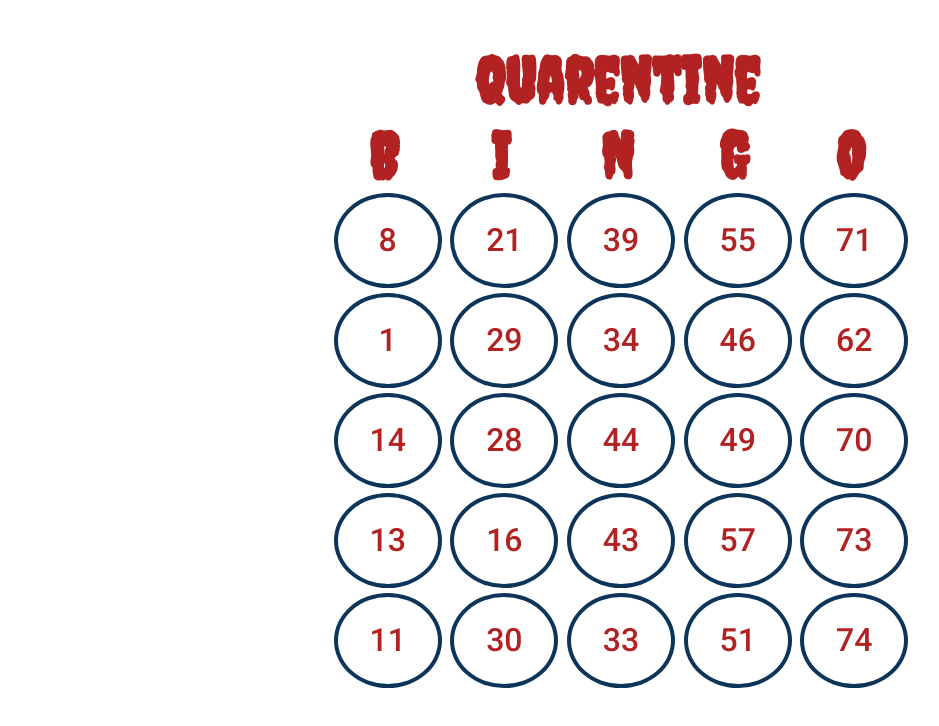
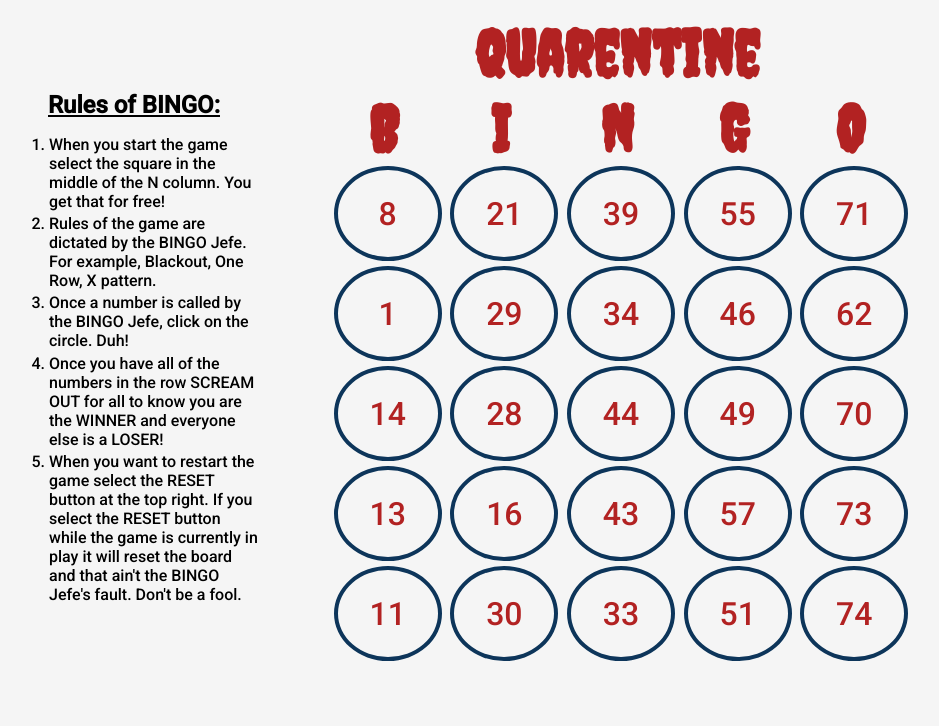
Before and after one commit to nedmorgan/quarentine_bingo, a React (Create React App) app in the folder bingo/: page / in a window 1280 px wide. Shown: the top 726 px of the page, without its empty margins (23-962 px from the left). Built offline with nearby package versions, Linux system fonts and the light colour scheme.

Commit message:
added game rules

```diff
--- a/bingo/src/App.css
+++ b/bingo/src/App.css
@@ -7,4 +7,9 @@ h1 {
   font-size: 4em;
   margin-bottom: 0;
   color: firebrick;
+  margin-top: 0;
 }
+
+.game-title {
+  padding-top: 0.25em;
+}
--- a/bingo/src/App.js
+++ b/bingo/src/App.js
@@ -1,11 +1,13 @@
 import React from 'react'
 import './App.css'
 import Board from './components/Board'
+import Rules from './components/Rules'
 
 function App() {
   return (
     <div className='App'>
-      <h1>Quarentine</h1>
+      <h1 className='game-title'>Quarentine</h1>
+      <Rules />
       <Board />
     </div>
   )
--- a/bingo/src/components/Rules.jsx
+++ b/bingo/src/components/Rules.jsx
@@ -1,7 +1,22 @@
 import React, { Component } from 'react'
+import { RulesContainer } from '../styles/RulesStyles'
 
 export default class Rules extends Component {
   render() {
-    return <div></div>
+    return (
+      <RulesContainer>
+        <h2>Rules of BINGO:</h2>
+        <ol>
+          <li>When you start the game select the square in the middle of the N column. You get that for free!</li>
+          <li>Rules of the game are dictated by the BINGO Jefe. For example, Blackout, One Row, X pattern.</li>
+          <li>Once a number is called by the BINGO Jefe, click on the circle. Duh!</li>
+          <li>Once you have all of the numbers in the row SCREAM OUT for all to know you are the WINNER and everyone else is a LOSER!</li>
+          <li>
+            When you want to restart the game select the RESET button at the top right. If you select the RESET button while the game is currently in play it will reset the board and that ain't the
+            BINGO Jefe's fault. Don't be a fool.
+          </li>
+        </ol>
+      </RulesContainer>
+    )
   }
 }
--- a/bingo/src/index.css
+++ b/bingo/src/index.css
@@ -1,13 +1,11 @@
 body {
   margin: 0;
-  font-family: -apple-system, BlinkMacSystemFont, 'Segoe UI', 'Roboto', 'Oxygen',
-    'Ubuntu', 'Cantarell', 'Fira Sans', 'Droid Sans', 'Helvetica Neue',
-    sans-serif;
+  font-family: -apple-system, BlinkMacSystemFont, 'Segoe UI', 'Roboto', 'Oxygen', 'Ubuntu', 'Cantarell', 'Fira Sans', 'Droid Sans', 'Helvetica Neue', sans-serif;
   -webkit-font-smoothing: antialiased;
   -moz-osx-font-smoothing: grayscale;
+  background-color: whitesmoke;
 }
 
 code {
-  font-family: source-code-pro, Menlo, Monaco, Consolas, 'Courier New',
-    monospace;
+  font-family: source-code-pro, Menlo, Monaco, Consolas, 'Courier New', monospace;
 }
--- a/bingo/src/styles/RulesStyles.jsx
+++ b/bingo/src/styles/RulesStyles.jsx
@@ -1,3 +1,19 @@
 import styled from 'styled-components'
 
-export const RulesContainer = styled.div``
+export const RulesContainer = styled.div`
+  width: 250px;
+  height: auto;
+  position: absolute;
+  font-family: 'Roboto', sans-serif;
+  margin-left: 2em;
+
+  h2 {
+    margin: 0;
+    text-decoration: underline;
+  }
+
+  li {
+    text-align: left;
+    margin-top: 0.2em;
+  }
+`
```
